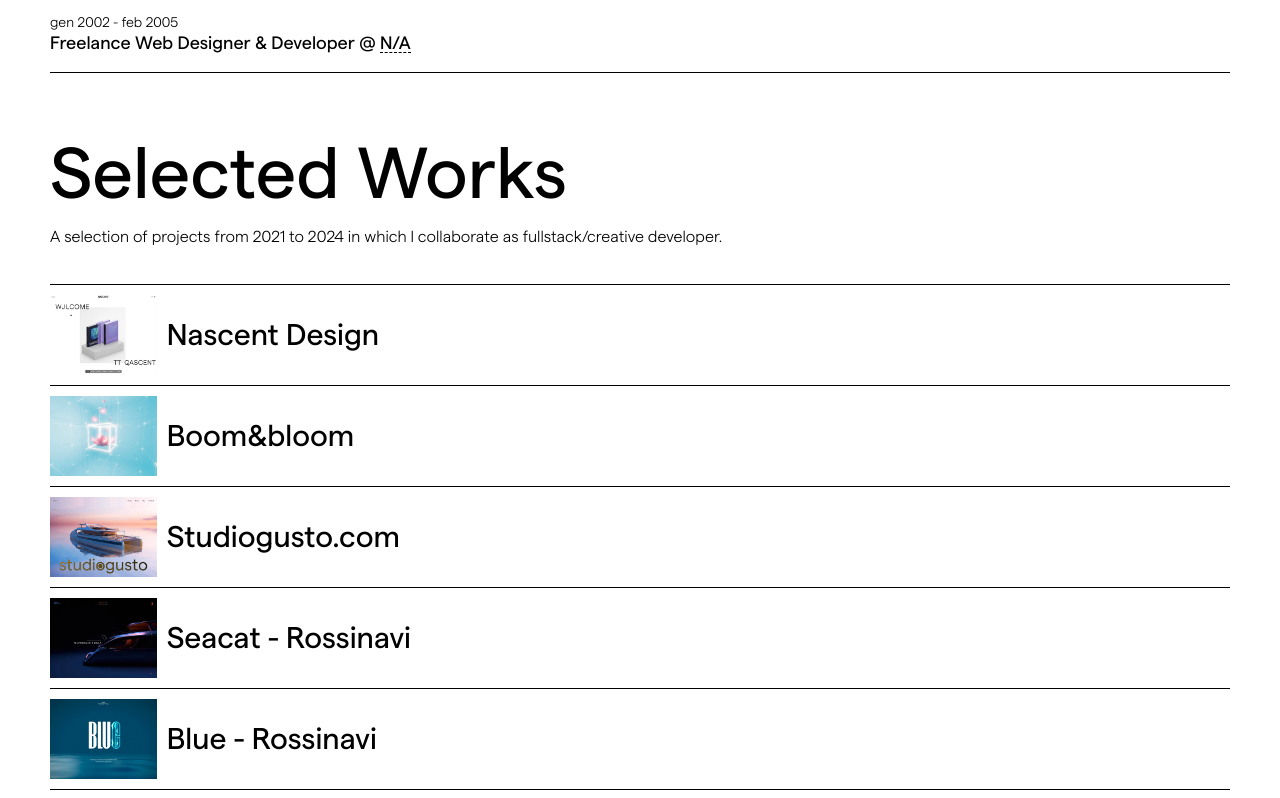
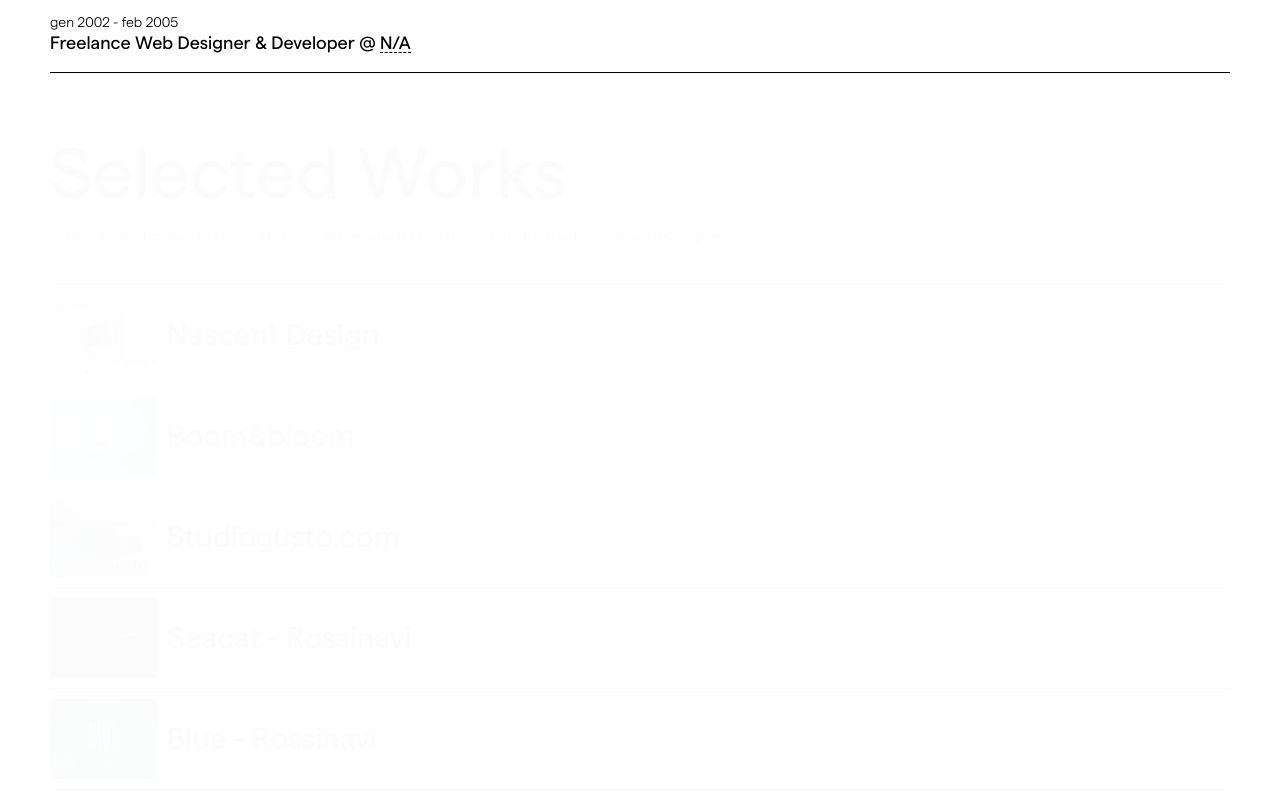
Before and after one commit to pronoia9/portfolio-supah, a React (Vite) app: page / in a window 1280 px wide. Shown: the part 1020-1818 px from the top of the page. Built offline with nearby package versions, Linux system fonts and the light colour scheme.

Commit message:
change sectionMotion to a function

```diff
--- a/src/assets/motion.js
+++ b/src/assets/motion.js
@@ -2,23 +2,23 @@ export const containerMotion = {
   initial: 'hidden',
   animate: 'show',
   variants: {
-    hidden: {},
+    hidden: { opacity: 0 },
     show: {
-      transition: {
-        delayChildren: 0.5,
-        staggerChildren: 0.75,
-      },
+      opacity: 1,
+      transition: { delay: 0, delayChildren: 0.5, staggerChildren: 2 },
     },
   },
 };
 
-export const sectionMotion = {
+export const sectionMotion = (transition) => ({
   variants: {
     hidden: { opacity: 0 },
-    show: { opacity: 1 },
+    show: {
+      opacity: 1,
+      transition: { type: 'tween', duration: 2, ease: 'easeInOut', ...transition },
+    },
   },
-  transition: { type: 'tween', duration: 2, ease: 'easeInOut' },
-};
+});
 
 export const drawMotion = {
   variants: {
--- a/src/components/Containers.jsx
+++ b/src/components/Containers.jsx
@@ -6,7 +6,7 @@ import { m } from 'framer-motion';
 import { sectionMotion } from '/src/assets/motion';
 
 export const Section = ({ children, ...props }) => (
-  <m.section {...sectionMotion} {...props}>
+  <m.section {...sectionMotion()} {...props}>
     {children}
   </m.section>
 );
--- a/src/components/Intro.jsx
+++ b/src/components/Intro.jsx
@@ -6,7 +6,10 @@ import { intro as data } from '/src/assets/data';
 import { sectionMotion, drawMotion, pathMotion } from '/src/assets/motion';
 
 export const Intro = () => {
-  const $root = useRef(), $svg = useRef(), $intro = useRef(), $animate = useRef();
+  const $root = useRef(),
+    $svg = useRef(),
+    $intro = useRef(),
+    $animate = useRef();
 
   const handleResize = () => {
     const width = $root.current.clientWidth;
@@ -18,12 +21,14 @@ export const Intro = () => {
   useEffect(() => {
     handleResize();
     window.addEventListener('resize', handleResize);
-    () => { window.removeEventListener('resize', handleResize); };
+    () => {
+      window.removeEventListener('resize', handleResize);
+    };
   }, []);
 
   return (
     <div ref={$root}>
-      <SVG ref={$svg} xmlns='http://www.w3.org/2000/svg' viewBox='0 0 874.13 121' {...sectionMotion}>
+      <SVG ref={$svg} xmlns='http://www.w3.org/2000/svg' viewBox='0 0 874.13 121' {...sectionMotion()}>
         <title>
           <h1>Hello</h1>
         </title>
@@ -57,7 +62,7 @@ export const Intro = () => {
         </m.g>
       </SVG>
 
-      <IntroContainer className='intro' ref={$intro} {...sectionMotion}>
+      <IntroContainer className='intro' ref={$intro} {...sectionMotion({ delay: 3 })}>
         <strong>{data.title}</strong>
         <br />
         {data.subtitle.map((subtitle, i) => (
```
